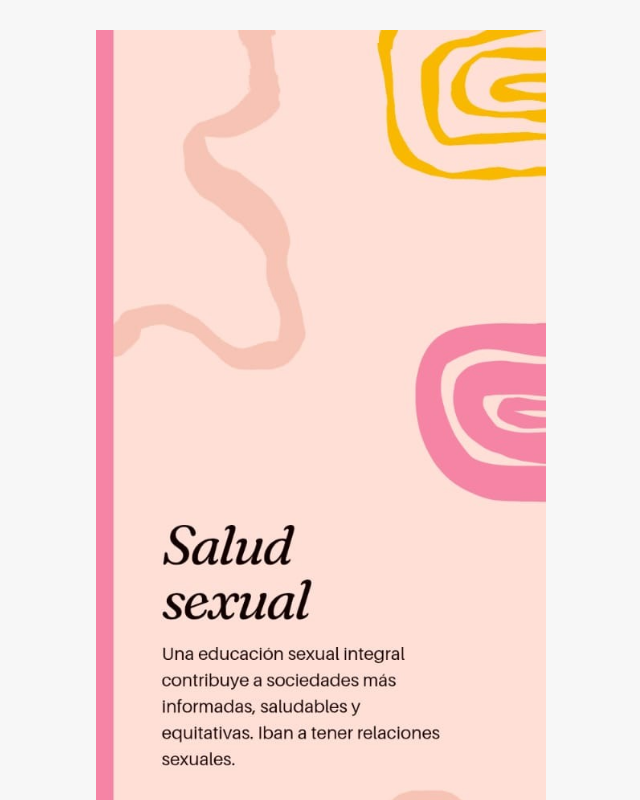
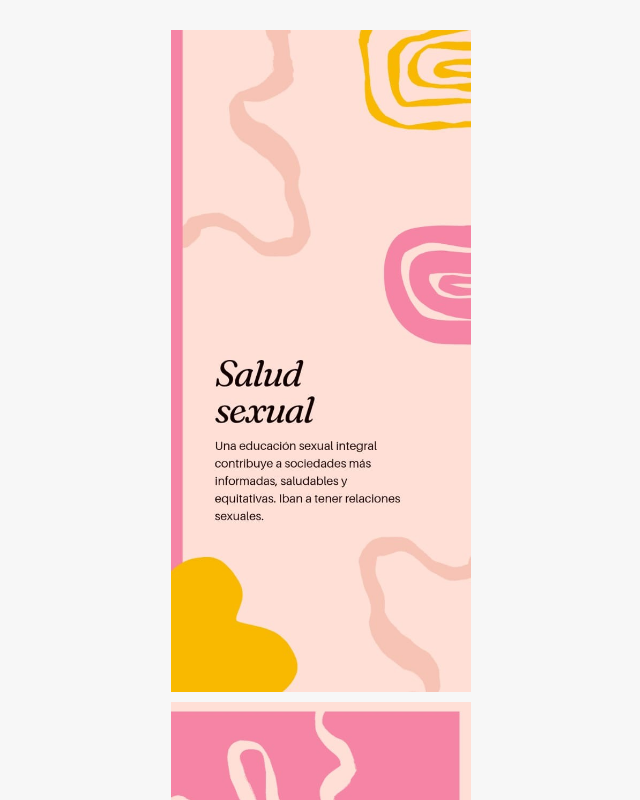
Before and after one commit to Twenty-142/Salud-Sexual, a plain HTML site: page index.html in a window 1280 px wide. Shown: the top 800 px of the page, without its empty margins (319-959 px from the left). Drawn offline with Linux system fonts and the light colour scheme.

Commit message:
Update styles.css

```diff
--- a/styles.css
+++ b/styles.css
@@ -1,6 +1,6 @@
 body { font-family: Arial, sans-serif; background-color: #f7f7f7; color: #555; margin: 0; padding: 20px; } h1, h2 { color: #008080; } section { background-color: #fff; padding: 20px; margin-bottom: 20px; border-radius: 5px; box-shadow: 0 0 5px rgba(0, 0, 0, 0.1); }
 .imagen-ajustada {
-    width: 450px;  /* Ajusta el ancho según lo necesites */
+    width: 300px;  /* Ajusta el ancho según lo necesites */
     height: auto;  /* Mantiene la proporción */
     display: block;
     margin: 10px auto;  /* Centra las imágenes y agrega espacio */
```
